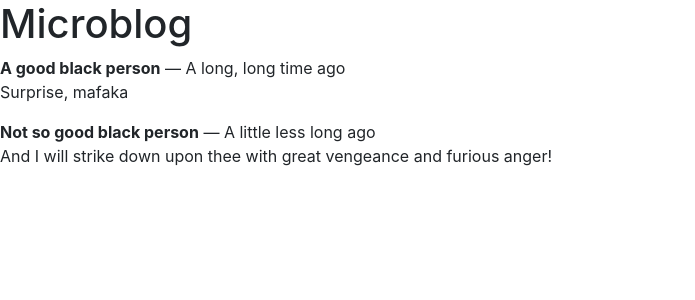
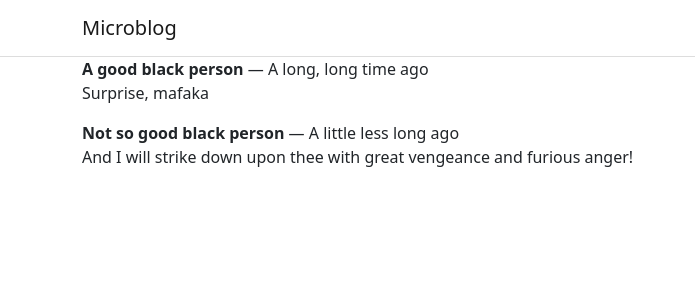
Before and after one commit to NVolskii/react_microblog, a React (Create React App) app: page / in a window 1280 px wide. Shown: the top 300 px of the page, without its empty margins (0-695 px from the left). Built offline with nearby package versions, Linux system fonts and the light colour scheme.

Commit message:
Added Header

```diff
--- a/src/App.js
+++ b/src/App.js
@@ -1,3 +1,6 @@
+import Container from 'react-bootstrap/Container';
+import Header from './components/Header';
+
 function App() {
   const posts = [
     {
@@ -19,8 +22,9 @@
   ]
 
   return (
-    <>
-      <h1>Microblog</h1>
+    <Container fluid className="App">
+      <Header />
+      <Container>
         {posts.length === 0?
           <p>No posts to show</p>
         :
@@ -31,7 +35,8 @@
               {post.text}
             </p>)
         })}
-    </>
+      </Container>
+    </Container>
   );
 }
 
--- /dev/null
+++ b/src/components/Header.js
@@ -0,0 +1,16 @@
+import Navbar from "react-bootstrap/Navbar";
+import Container from "react-bootstrap/Container";
+
+function Header() {
+    return (
+        <Navbar bg="Light" sticky="Top" className="Header">
+            <Container>
+                <Navbar.Brand>
+                    Microblog
+                </Navbar.Brand>
+            </Container>
+        </Navbar>
+    )
+}
+
+export default Header
--- a/src/index.css
+++ b/src/index.css
@@ -1,13 +1,7 @@
-body {
-  margin: 0;
-  font-family: -apple-system, BlinkMacSystemFont, 'Segoe UI', 'Roboto', 'Oxygen',
-    'Ubuntu', 'Cantarell', 'Fira Sans', 'Droid Sans', 'Helvetica Neue',
-    sans-serif;
-  -webkit-font-smoothing: antialiased;
-  -moz-osx-font-smoothing: grayscale;
+.App {
+  padding: 0;
 }
 
-code {
-  font-family: source-code-pro, Menlo, Monaco, Consolas, 'Courier New',
-    monospace;
+.Header {
+  border-bottom: 1px solid #ddd;
 }
```
Lines whose indentation alone changed are shown as unchanged.
